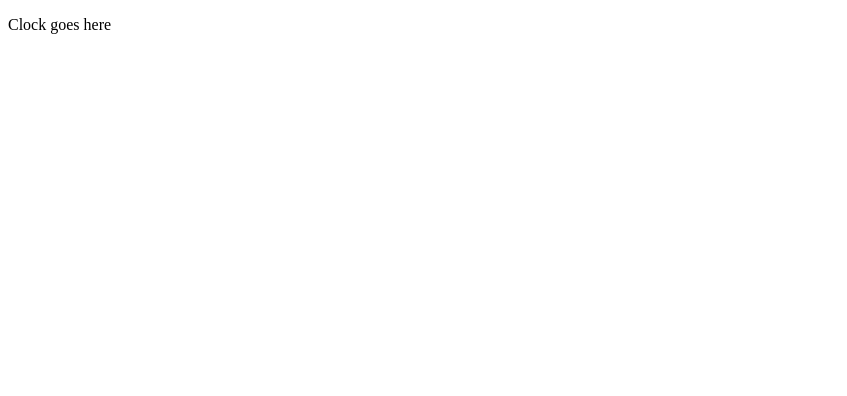
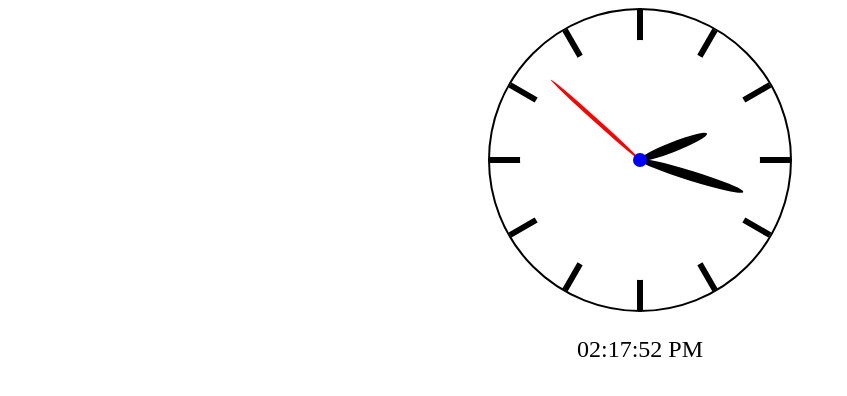
Before and after one commit to kjuraszek/world-clocks, an Angular app in the folder angular-clock/: page / in a window 1280 px wide. Shown: the top 396 px of the page, without its empty margins (0-847 px from the left). Built offline with nearby package versions, Linux system fonts and the light colour scheme.

Commit message:
Angular clock
Simple clock made with angular.js

```diff
--- a/angular-clock/src/app/app.component.html
+++ b/angular-clock/src/app/app.component.html
@@ -1 +1 @@
-<p>Clock goes here</p>
+<app-clock></app-clock>
--- a/angular-clock/src/app/app.module.ts
+++ b/angular-clock/src/app/app.module.ts
@@ -2,10 +2,12 @@ import { NgModule } from '@angular/core';
 import { BrowserModule } from '@angular/platform-browser';
 
 import { AppComponent } from './app.component';
+import { ClockComponent } from './clock/clock.component';
 
 @NgModule({
   declarations: [
-    AppComponent
+    AppComponent,
+    ClockComponent
   ],
   imports: [
     BrowserModule
--- /dev/null
+++ b/angular-clock/src/app/clock/clock.component.css
@@ -0,0 +1,106 @@
+.main-clock-container{
+    z-index:1;
+    width:300px;
+    height:300px;
+    margin: auto;
+    border:2px solid black;
+    border-radius: 100%;
+    position: relative;
+  }
+  .time-container{
+    text-align: center;
+    font-size: 24px;
+  }
+  .lines-container{
+    width:100%;
+    height:100%;
+    position: absolute;
+  }
+  .shield-container{
+    width:100%;
+    height:100%;
+    position: absolute;
+  }
+  .shield-line{
+    width:2%;
+    height:100%;
+    left: 49%;
+    background:black;
+    position: absolute;
+  }
+  .line-1-container{
+    transform:rotate(0deg);
+  }
+  .line-2-container{
+    transform:rotate(30deg);
+  }
+  .line-3-container{
+    transform:rotate(60deg);
+  }
+  .line-4-container{
+    transform:rotate(90deg);
+  }
+  .line-5-container{
+    transform:rotate(120deg);
+  }
+  .line-6-container{
+    transform:rotate(150deg);
+  }
+  .main-clock{
+    width:80%;
+    height:80%;
+    top: 10%;
+    left:10%;
+    background: #fff;
+    border-radius: 100%;
+    position: relative;
+    z-index:10;
+  }
+  .second-hand-container, .minute-hand-container, .hour-hand-container{
+    position: absolute;
+    width: 100%;
+    height: 100%;
+    z-index:20;
+  }
+  .second-hand{
+    width:2%;
+    height:50%;
+    margin-top:0;
+    margin-left: 49%;
+    display:block;
+    background:red;
+    border-radius: 50%;
+    z-index:30;
+  }
+  .minute-hand{
+    width:4%;
+    height:45%;
+    margin-top:5%;
+    margin-left: 48%;
+    display:block;
+    background:black;
+    border-radius: 50%;
+    z-index:40;
+  }
+  .hour-hand{
+    width:4%;
+    height:30%;
+    margin-top:20%;
+    margin-left: 48%;
+    display:block;
+    background:black;
+    border-radius: 50%;
+    z-index:50;
+  }
+  .shield-pin{
+    position: absolute;
+    z-index:20;
+    width:6%;
+    height:6%;
+    left: 47%;
+    top: 47%;
+    display:block;
+    background:blue;
+    border-radius: 50%;
+    z-index:60;
+  }
--- /dev/null
+++ b/angular-clock/src/app/clock/clock.component.html
@@ -0,0 +1,40 @@
+<div>
+    <div class="main-clock-container">
+    <div class="lines-container">
+        <div class="shield-line line-1-container"></div>
+        <div class="shield-line line-2-container"></div>
+        <div class="shield-line line-3-container"></div>
+        <div class="shield-line line-4-container"></div>
+        <div class="shield-line line-5-container"></div>
+        <div class="shield-line line-6-container"></div>
+    </div>
+    <div class="shield-container">
+        <div class="main-clock">
+        <div
+        class="second-hand-container"
+        [style.transform]="'rotate(' + secondsDegree + 'deg)'"
+        >
+            <div class="second-hand"></div>
+        </div>
+        <div
+        class="minute-hand-container"
+        [style.transform]="'rotate(' + minutesDegree + 'deg)'"
+        >
+            <div class="minute-hand"></div>
+        </div>
+        <div
+        class="hour-hand-container"
+        [style.transform]="'rotate(' + hoursDegree + 'deg)'"
+        >
+            <div class="hour-hand"></div>
+        </div>
+        <div class="shield-pin"></div>
+        </div>
+    </div>
+    </div>
+    <div class="time-container">
+        <p>
+        {{currentTime}}
+        </p>
+    </div>
+</div>
--- /dev/null
+++ b/angular-clock/src/app/clock/clock.component.ts
@@ -0,0 +1,44 @@
+import { Component, OnInit } from '@angular/core';
+
+@Component({
+  selector: 'app-clock',
+  templateUrl: './clock.component.html',
+  styleUrls: ['./clock.component.css']
+})
+export class ClockComponent implements OnInit {
+  secondsDegree:number;
+  minutesDegree:number;
+  hoursDegree:number;
+  currentTime:string;
+  zone:number;
+  interval:null | ReturnType<typeof setInterval> = null;
+
+  constructor() {
+    let date = new Date();
+    date.setHours(date.getUTCHours());
+    this.secondsDegree = date.getSeconds();
+    this.minutesDegree = date.getMinutes();
+    this.hoursDegree = date.getHours();
+    this.currentTime = date.toLocaleTimeString([], {hour: '2-digit', minute: '2-digit', second: '2-digit'});
+    this.zone = 0;
+    this.interval = null;
+   }
+
+  ngOnInit(): void {
+    this.interval = setInterval( ()=>{
+        let date = new Date();
+        date.setHours(date.getUTCHours() + this.zone);
+        this.secondsDegree = date.getSeconds() * 6;
+        this.minutesDegree = date.getMinutes() * 6 + date.getSeconds() * 6 / 60;
+        this.hoursDegree = date.getHours() % 12 * 30 + date.getMinutes() * 6 / 12;
+        this.currentTime = date.toLocaleTimeString([], {hour: '2-digit', minute: '2-digit', second: '2-digit'});
+      }, 100);
+  }
+
+  ngOnDestroy(): void {
+    if(this.interval){
+      window.clearInterval(this.interval);
+      this.interval = null;
+    }
+  }
+}
```
Also changed, not shown: 1 other file (tests, documents, lock files or other folders).
